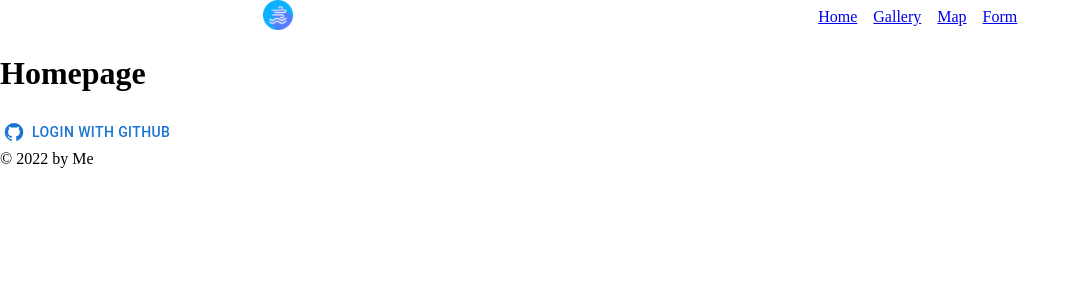
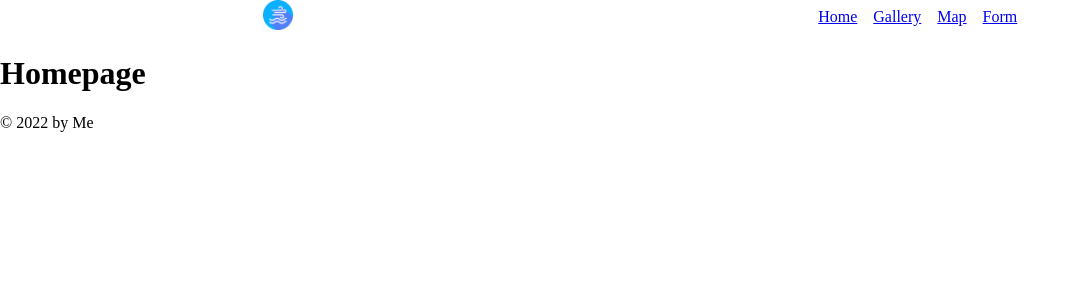
Before and after one commit to haskamp/FlatWater.pro, a Next.js app: page / in a window 1280 px wide. Shown: the top 300 px of the page, without its empty margins (0-1080 px from the left). Built offline with nearby package versions, Linux system fonts and the light colour scheme; no server answers.

Commit message:
chore: merge conflict

```diff
--- a/src/pages/index.jsx
+++ b/src/pages/index.jsx
@@ -1,13 +1,8 @@
 import Head from "next/head";
 import React from "react";
 import Layout from "/src/organisms/layout";
-import { useSession, signIn, signOut } from "next-auth/react";
-import { Button } from "@mui/material";
-import { GitHub, Image } from "@mui/icons-material";
 
 const Page = () => {
-	const { data: session } = useSession();
-	console.log(session);
 	return (
 		<Layout>
 			<Head>
@@ -15,28 +10,6 @@ const Page = () => {
 				<meta name="description " content="This is my Capstone Project" />
 			</Head>
 			<h1>Homepage</h1>
-			{session ? (
-				<div>
-					<Image width="100px" src={session.user.image} alt={session.user.name} />
-					<h2>{session.user.name}</h2>
-					<Button
-						onClick={() => {
-							signOut("github");
-						}}
-					>
-						LogOut
-					</Button>
-				</div>
-			) : (
-				<Button
-					startIcon={<GitHub />}
-					onClick={() => {
-						signIn("github");
-					}}
-				>
-					LogIn with GitHub
-				</Button>
-			)}
 		</Layout>
 	);
 };
```
